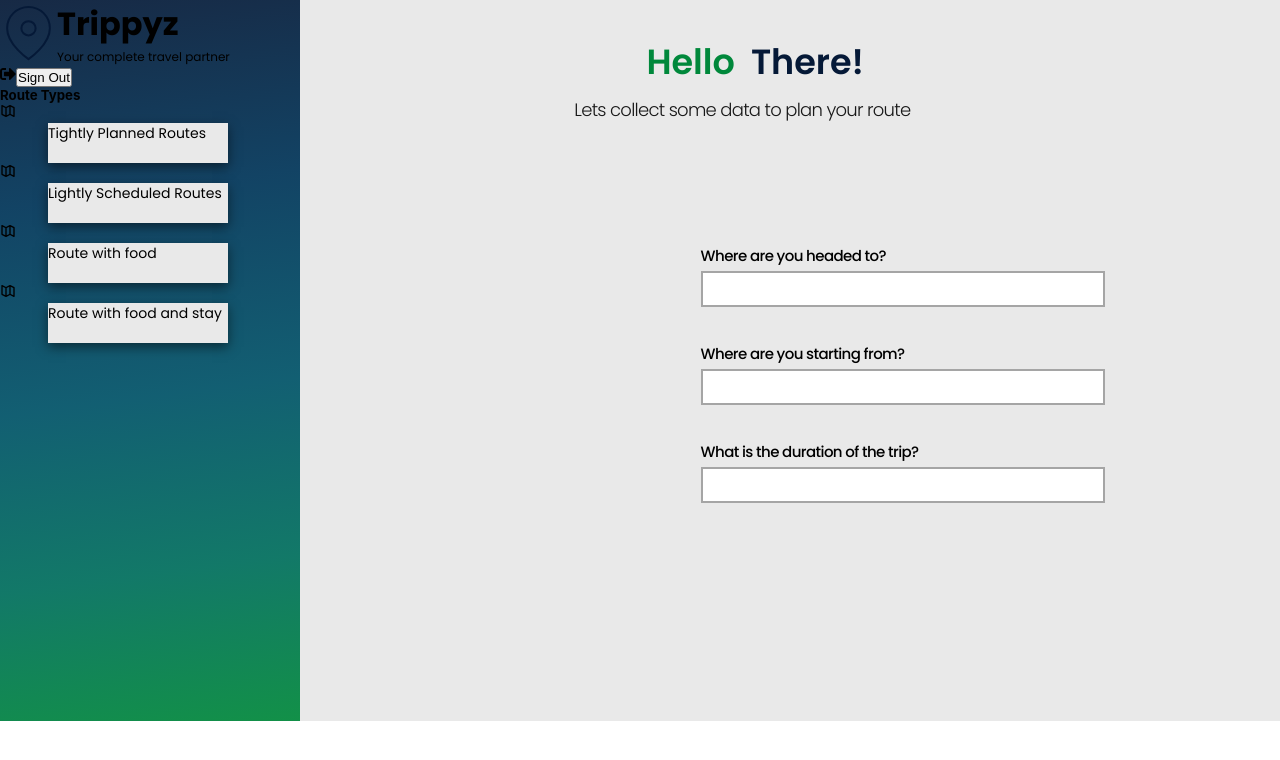
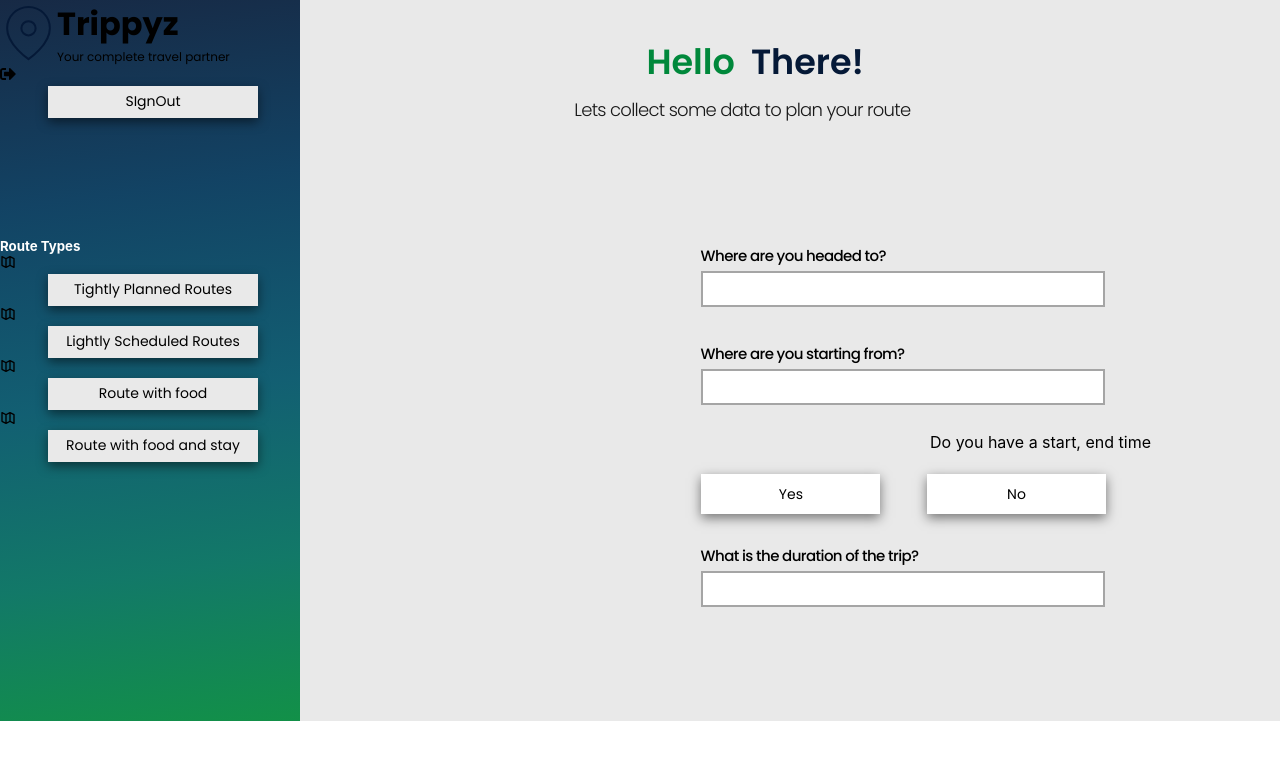
Before and after one commit to rohananilkumar/trippyz-frontend, a React (Create React App) app: page /dashboard in a window 1280 px wide. Shown: the top 760 px of the page. Built offline with nearby package versions, Linux system fonts and the light colour scheme; a web font is replaced by a local one.

Commit message:
dashboard updated

```diff
--- a/src/components/ui/Sidebar.js
+++ b/src/components/ui/Sidebar.js
@@ -3,6 +3,7 @@
 import Branding from "./Branding"
 import Signoutbutton from "./Signoutbutton"
 import PrimaryButton from "./PrimaryButton"
+//import { IconContext } from "react-icons"
 
 import {FaSignOutAlt} from "react-icons/fa"
 import {BiMapAlt} from "react-icons/bi"
@@ -10,12 +11,16 @@
 
 const Sidebar = () => {
   return (
-
+   // <IconContext.Provider value={{  }}>
     <div className={styles.in}>
     <Branding className={styles.branding}/>
     <FaSignOutAlt />
-    <Signoutbutton />
-    <h5>Route Types</h5>
+    <PrimaryButton
+      label={"SIgnOut"}
+      className={styles.button} />
+    <div className={styles.sidebutton}>
+    <h5 className={styles.titleroute}>Route Types</h5>
+
     <BiMapAlt />
     <PrimaryButton
       label={"Tightly Planned Routes"}
@@ -35,10 +40,10 @@
       className={styles.button}
      />
 
-
+    </div>
 
     </div>
-
+   //</IconContext.Provider>
   )
 }
 
--- a/src/components/ui/Sidebar.module.scss
+++ b/src/components/ui/Sidebar.module.scss
@@ -23,24 +23,41 @@
     background: #E9E9E9;
     box-shadow: 0px 4px 11px rgba(0, 0, 0, 0.5);
     color: white;
-    height: 2.5rem;
-    width: 60%;
+    height: 2rem;
+    width: 70%;
     border: none;
     display: flex;
     margin-left: 3rem;
+
 
 
     font-family: "Poppins";
     font-style: normal;
     font-weight: 400;
     font-size: 14px;
-    line-height: 21px;
+    line-height: 30px;
+    justify-content:center;
+
+
     /* identical to box height */
 
-    text-align: center;
+
+   text-align:right;
+
 
     color: #000000;
   }
- .branding{
+ .map{
+  position: absolute;
+  left: 10%;
+  top:16%;
 
  }
+
+ .sidebutton{
+  margin-top: 40%;
+ }
+
+ .titleroute{
+  color: white;
+ }
--- a/src/index.js
+++ b/src/index.js
@@ -9,6 +9,7 @@
 root.render(
   <React.StrictMode>
     <App />
+    <script src="https://kit.fontawesome.com/238b6cc3ac.js" crossorigin="anonymous"></script>
   </React.StrictMode>
 );
 
--- a/src/pages/Dashboard.js
+++ b/src/pages/Dashboard.js
@@ -3,6 +3,7 @@
 import Sidebar from "../components/ui/Sidebar"
 import Title from "../components/ui/Title"
 import LabelledInput from "../components/ui/LabelledInput"
+import PrimaryButton from "../components/ui/PrimaryButton"
 
 
 const Details = () => {
@@ -30,7 +31,15 @@
           console.log(x);
         }}
         className={styles.but}/>
-
+    <h8 className={styles.inquiry}>Do you have a start, end time</h8>
+    <div className={styles.combine}>
+    <PrimaryButton
+          label={"Yes"}
+          className={styles.smallbut}/>
+    <PrimaryButton
+          label={"No"}
+          className={styles.smallbut}/>
+    </div>
     <LabelledInput
 
               label={"What is the duration of the trip?"}
--- a/src/pages/Dashboard.module.scss
+++ b/src/pages/Dashboard.module.scss
@@ -24,3 +24,19 @@
   top: 236px;
 
 }
+
+.smallbut{
+  width: 14rem;
+  margin-right: 10%;
+  background: white;
+  color: black;
+}
+
+.inquiry{
+  text-align: center;
+}
+
+.combine{
+  display: inline-flex;
+  gap:0.1rem;
+}
```
Lines whose indentation alone changed are shown as unchanged.
